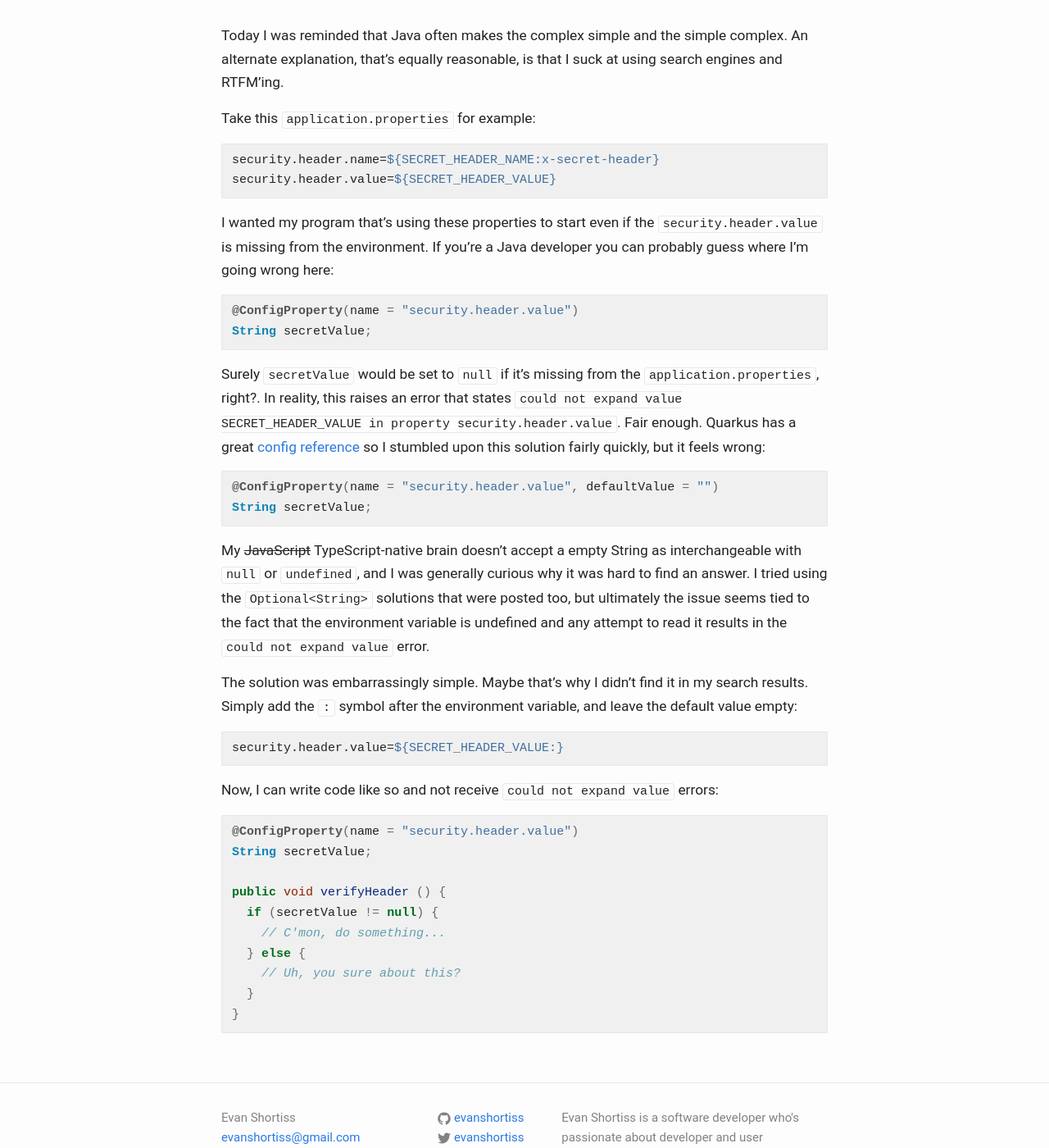
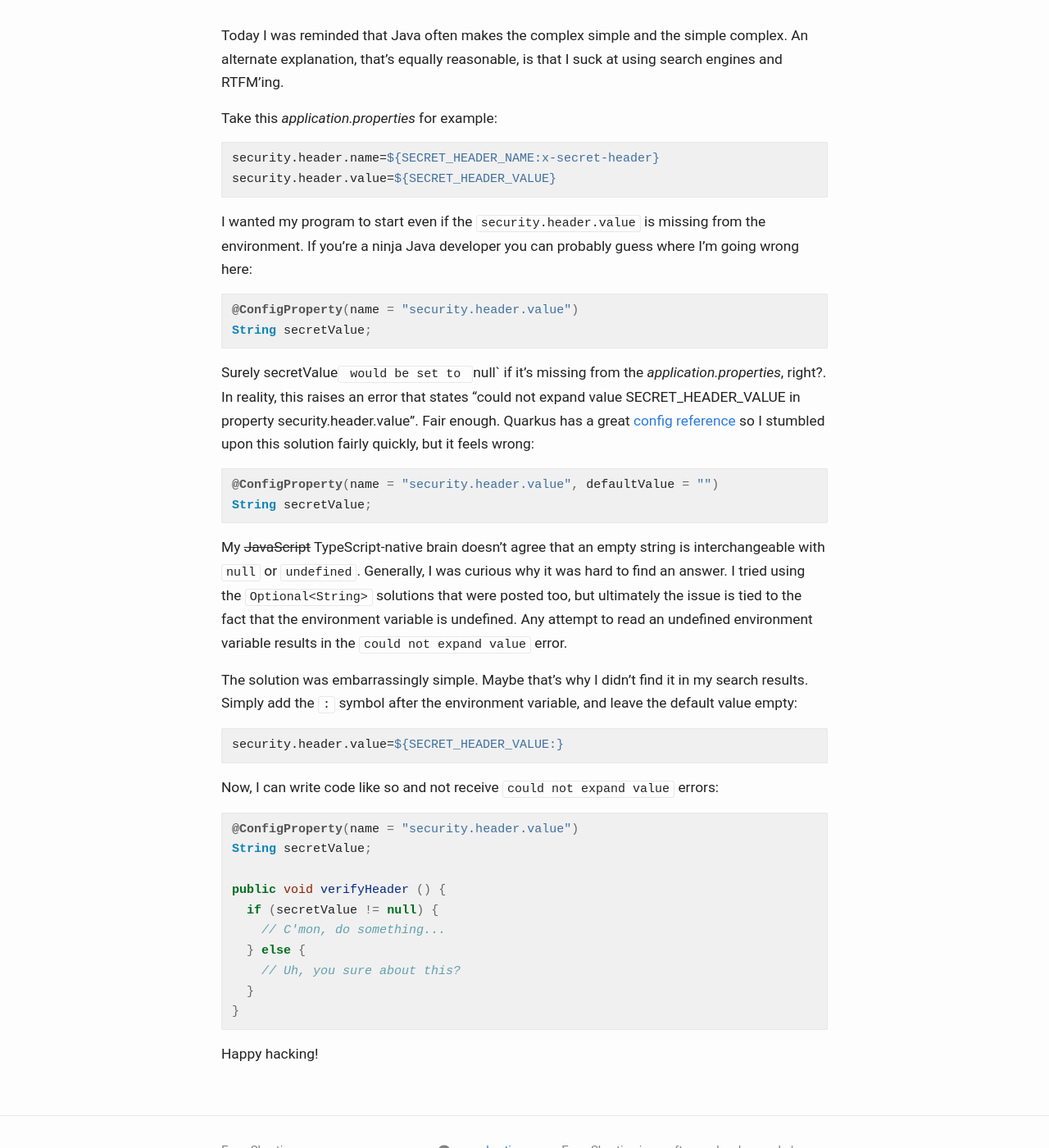
Before and after one commit to evanshortiss/evanshortiss.github.io, a Jekyll site: the page built from _posts/2021-08-17-null-default-environment-variable-quarkus-config.markdown, in a window 1280 px wide and 1400 px high, scrolled down 217 px. Shown: the whole window at 82% size. Built offline with Jekyll 4.4.1, drawn with Linux system fonts in a browser that asks for light colours.

Commit message:
minor changes to quarkus config post

````diff
--- a/_posts/2021-08-17-null-default-environment-variable-quarkus-config.markdown
+++ b/_posts/2021-08-17-null-default-environment-variable-quarkus-config.markdown
@@ -9,25 +9,25 @@ Today I was reminded that Java often makes the complex simple and the simple
 complex. An alternate explanation, that's equally reasonable, is that I suck at
 using search engines and RTFM'ing.
 
-Take this `application.properties` for example:
+Take this _application.properties_ for example:
 
 ```properties
 security.header.name=${SECRET_HEADER_NAME:x-secret-header}
 security.header.value=${SECRET_HEADER_VALUE}
 ```
 
-I wanted my program that's using these properties to start even if the
-`security.header.value` is missing from the environment. If you're a Java
-developer you can probably guess where I'm going wrong here:
+I wanted my program to start even if the `security.header.value` is missing
+from the environment. If you're a ninja Java developer you can probably guess
+where I'm going wrong here:
 
 ```java
 @ConfigProperty(name = "security.header.value")
 String secretValue;
 ```
 
-Surely `secretValue` would be set to `null` if it's missing from the
-`application.properties`, right?. In reality, this raises an error that states
-`could not expand value SECRET_HEADER_VALUE in property security.header.value`.
+Surely secretValue` would be set to `null` if it's missing from the
+_application.properties_, right?. In reality, this raises an error that states
+"could not expand value SECRET_HEADER_VALUE in property security.header.value".
 Fair enough. Quarkus has a great [config reference](https://quarkus.io/guides/config-reference)
 so I stumbled upon this solution fairly quickly, but it feels wrong:
 
@@ -36,12 +36,12 @@ so I stumbled upon this solution fairly quickly, but it feels wrong:
 String secretValue;
 ```
 
-My ~~JavaScript~~ TypeScript-native brain doesn't accept a empty String as
-interchangeable with `null` or `undefined`, and I was generally curious why
+My ~~JavaScript~~ TypeScript-native brain doesn't agree that an empty string is
+interchangeable with `null` or `undefined`. Generally, I was curious why
 it was hard to find an answer. I tried using the `Optional<String>` solutions
-that were posted too, but ultimately the issue seems tied to the fact that the
-environment variable is undefined and any attempt to read it results in the
-`could not expand value` error.
+that were posted too, but ultimately the issue is tied to the fact that the
+environment variable is undefined. Any attempt to read an undefined environment
+variable results in the `could not expand value` error.
 
 The solution was embarrassingly simple. Maybe that's why I didn't find it in my
 search results. Simply add the `:` symbol after the environment variable, and
@@ -65,3 +65,5 @@ public void verifyHeader () {
   }
 }
 ```
+
+Happy hacking!
````
